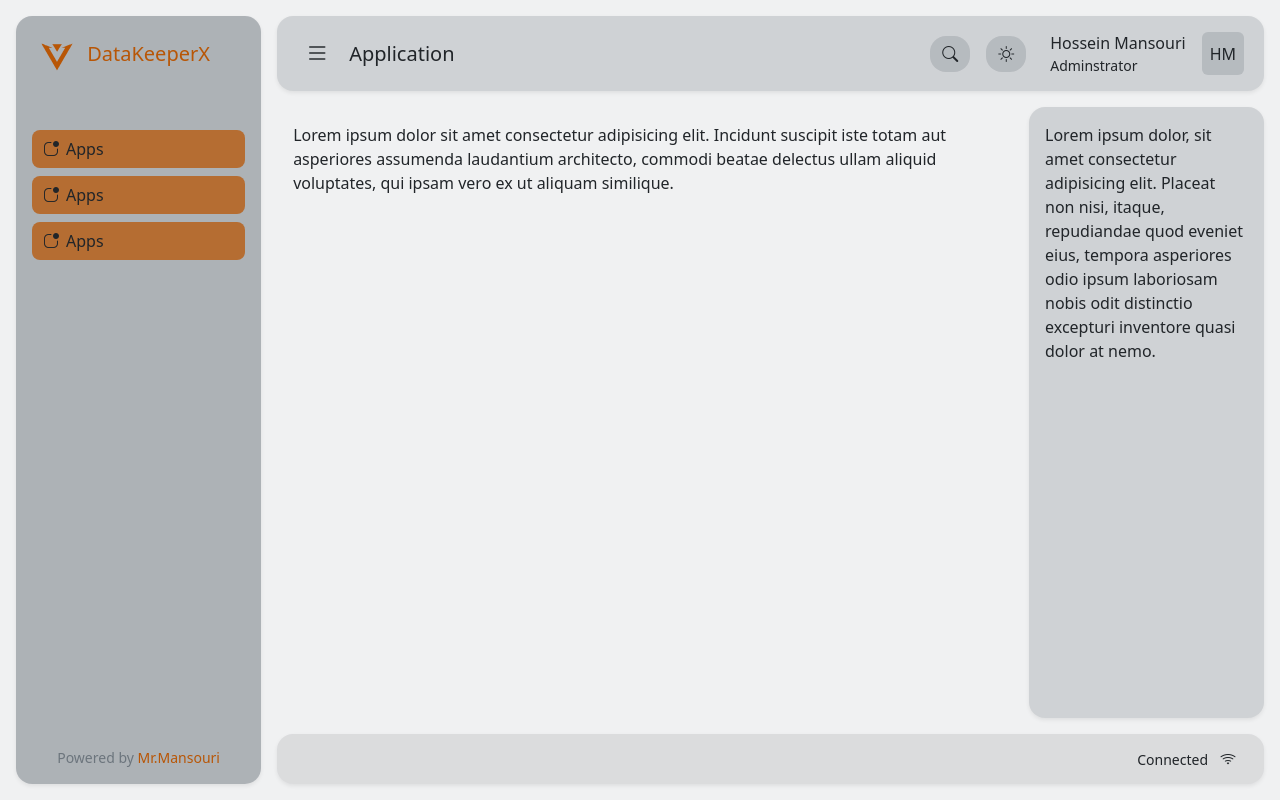
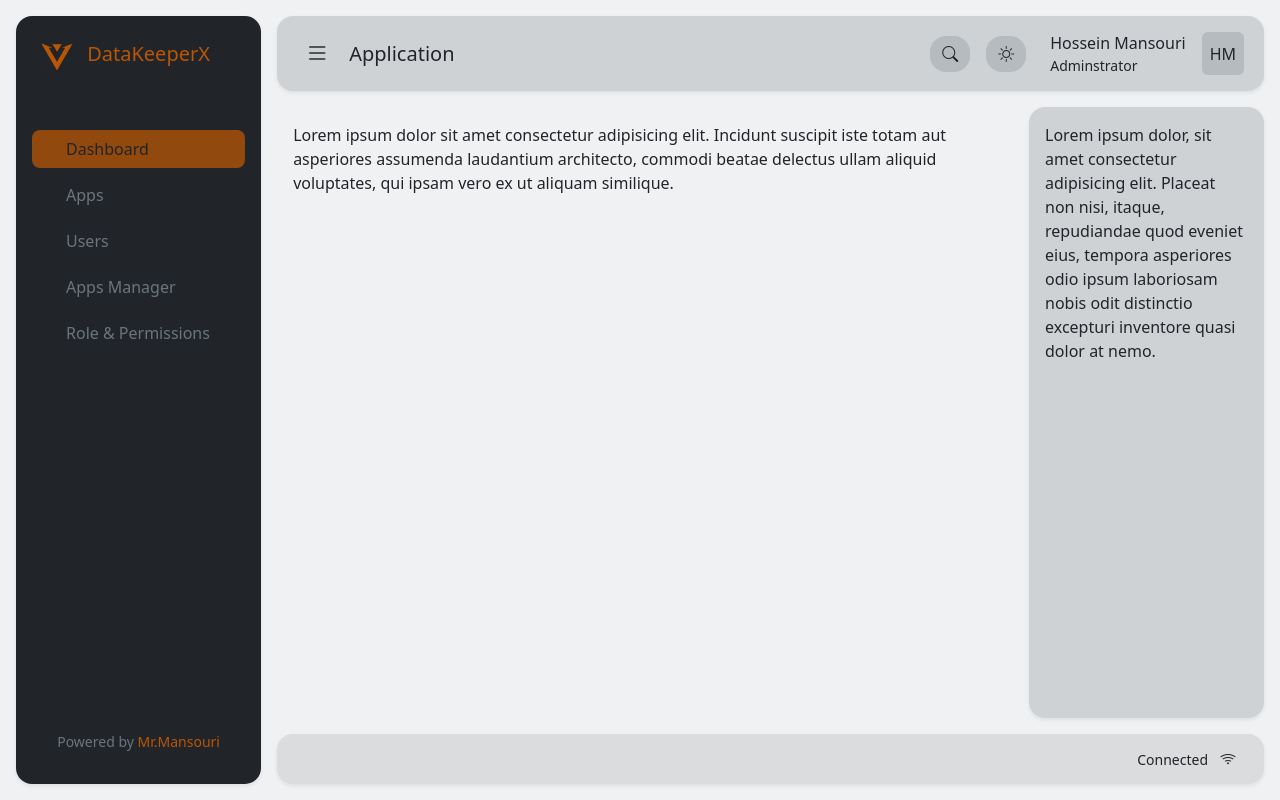
Before and after one commit to Hsnmsri/data_keeper_x_frontend, an Angular app: page /panel in a window 1280 px wide. Built offline with nearby package versions, Linux system fonts and the light colour scheme.

Commit message:
update side bar

```diff
--- a/src/app/panel-header-menu/panel-header-menu.component.html
+++ b/src/app/panel-header-menu/panel-header-menu.component.html
@@ -33,8 +33,16 @@
   </div>
   <!-- theme -->
 
+  <!-- app list -->
+  <div class="d-flex d-lg-none ms-auto">
+    <button class="btn btn-secondary bg-secondary bg-opacity-25 text-dark border-0 rounded-4 mx-3 me-4">
+      <i class="bi bi-app-indicator"></i>
+    </button>
+  </div>
+  <!-- app list -->
+
   <!-- profile -->
-  <div class="col-auto d-flex align-items-center ms-auto ms-lg-0">
+  <div class="col-auto d-flex align-items-center ms-1 ms-lg-0">
 
     <!-- profile detail -->
     <div class="d-none d-lg-flex flex-column justify-content-center me-3">
--- a/src/app/panel-side-menu/panel-side-menu.component.html
+++ b/src/app/panel-side-menu/panel-side-menu.component.html
@@ -1,4 +1,4 @@
-<div class="w-100 h-100 d-flex flex-column  justify-content-between p-3 bg-secondary bg-opacity-50 rounded-4 shadow-sm">
+<div class="w-100 h-100 d-flex flex-column  justify-content-between p-3 bg-dark rounded-4 shadow-sm">
 
   <!-- logo -->
   <div class="col-12">
@@ -20,26 +20,88 @@
   <!-- menu actions -->
 
   <!-- menu -->
-  <div class="mb-auto mt-5">
-    <!-- items -->
-    @for (item of [1,2,3]; track $index) {
+  <div class="mb-auto mt-5 text-secondary">
+    <!-- dashboard -->
     <a [routerLink]="[ '/panel' ]" routerLinkActive="bg-primary bg-opacity-75 text-dark "
-      class="col-12 row g-0 px-1 py-1 align-items-center text-decoration-none mb-2 rounded-3">
+      class="col-12 row g-0 px-1 py-1 align-items-center text-secondary text-decoration-none mb-2 rounded-3">
       <div class="col-auto d-flex align-items-center justify-content-center" style="aspect-ratio: 1; width: 30px;">
-        <i class="bi bi-app-indicator"></i>
+      </div>
+      <div class="col">
+        <span>Dashboard</span>
+      </div>
+    </a>
+
+    <!-- apps -->
+    <a [routerLink]="[ '/app' ]" routerLinkActive="bg-primary bg-opacity-75 text-dark "
+      class="col-12 row g-0 px-1 py-1 align-items-center text-secondary text-decoration-none mb-2 rounded-3">
+      <div class="col-auto d-flex align-items-center justify-content-center" style="aspect-ratio: 1; width: 30px;">
       </div>
       <div class="col">
         <span>Apps</span>
       </div>
     </a>
-    }
+
+    <!-- users -->
+    <a [routerLink]="[ '/app' ]" routerLinkActive="bg-primary bg-opacity-75 text-dark "
+      class="col-12 row g-0 px-1 py-1 align-items-center text-secondary text-decoration-none mb-2 rounded-3">
+      <div class="col-auto d-flex align-items-center justify-content-center" style="aspect-ratio: 1; width: 30px;">
+      </div>
+      <div class="col">
+        <span>Users</span>
+      </div>
+    </a>
+
+    <!-- category | app -->
+    <a [routerLink]="[ '/app' ]" routerLinkActive="bg-primary bg-opacity-75 text-dark "
+      class="col-12 row g-0 px-1 py-1 align-items-center text-secondary text-decoration-none mb-2 rounded-3">
+      <div class="col-auto d-flex align-items-center justify-content-center" style="aspect-ratio: 1; width: 30px;">
+      </div>
+      <div class="col">
+        <span>Apps Manager</span>
+      </div>
+    </a>
+
+    <!-- role -->
+    <a [routerLink]="[ '/app' ]" routerLinkActive="bg-primary bg-opacity-75 text-dark "
+      class="col-12 row g-0 px-1 py-1 align-items-center text-secondary text-decoration-none mb-2 rounded-3">
+      <div class="col-auto d-flex align-items-center justify-content-center" style="aspect-ratio: 1; width: 30px;">
+      </div>
+      <div class="col">
+        <span>Role & Permissions</span>
+      </div>
+    </a>
+
   </div>
   <!-- menu -->
 
+  <!-- another menu -->
+  <div class="col-12 d-flex align-items-center justify-content-center mb-4">
+    <div class="d-flex align-items-center justify-content-center col-12">
+      <!-- search button -->
+      <div class="d-flex d-lg-none">
+        <button
+          class="btn btn-secondary bg-secondary bg-opacity-25 text-white text-opacity-50 border-0 me-3 rounded-4 d-flex align-items-center">
+          <i class="bi bi-search"></i>
+          <input type="text" class="form-control p-0 border-0 shadow-none bg-transparent ms-2" hidden>
+        </button>
+      </div>
+      <!-- search button -->
+
+      <!-- theme -->
+      <div class="d-flex d-lg-none">
+        <button class="btn btn-secondary bg-secondary bg-opacity-25 text-white text-opacity-50 border-0 rounded-4">
+          <i class="bi bi-brightness-high"></i>
+        </button>
+      </div>
+      <!-- theme -->
+    </div>
+  </div>
+  <!-- another menu -->
+
   <!-- copyright -->
-  <div class="col-12 d-flex justify-content-center">
+  <div class="col-12 d-flex justify-content-center mb-3">
     <small class="text-secondary">
-      Powered by <a href="#" class="text-decoration-none">Mr.Mansouri</a>
+      Powered by <a href="https://mrmansouri.ir" class="text-decoration-none">Mr.Mansouri</a>
     </small>
   </div>
   <!-- copyright -->
```
